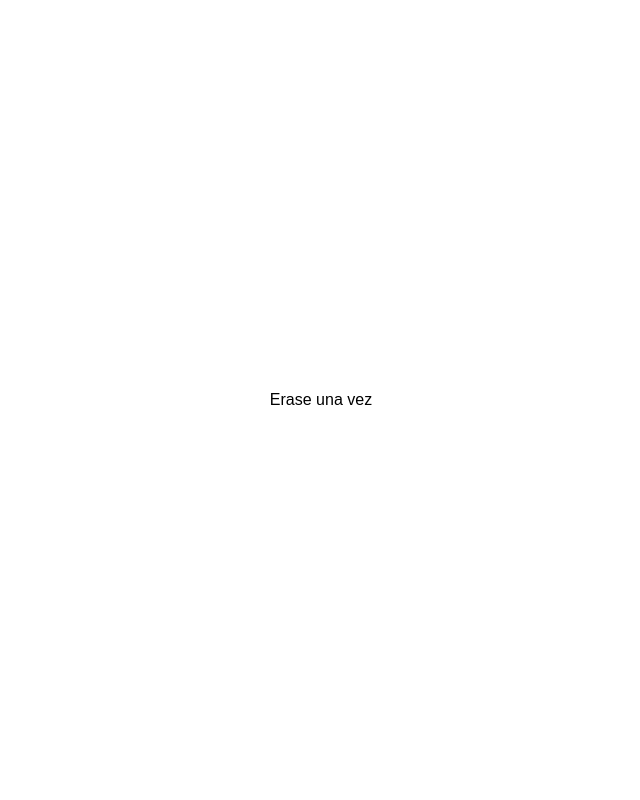
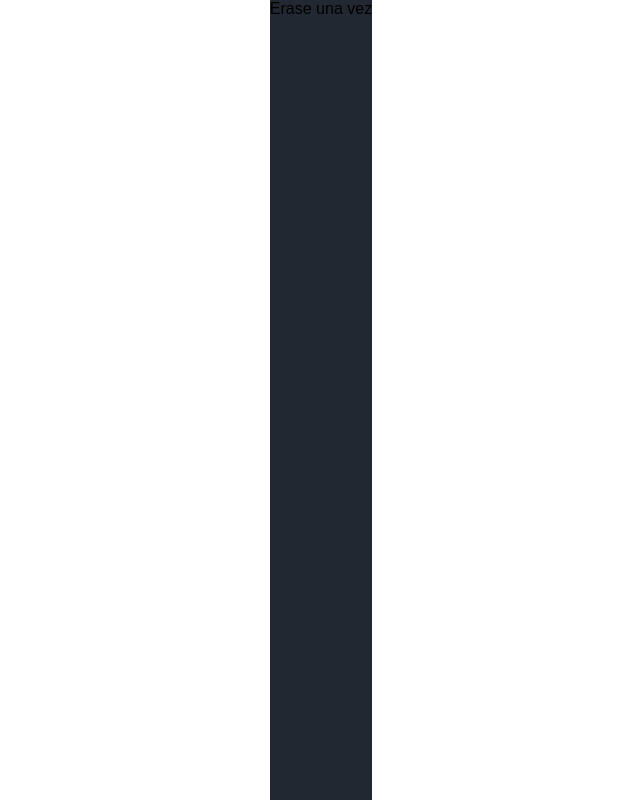
Before and after one commit to Wander95/TodoList-React-styledcomponents, a React app: page / in a window 1280 px wide. Shown: the whole page, without its empty margins (319-959 px from the left). Built offline with nearby package versions, Linux system fonts and the light colour scheme.

Commit message:
Feat(ThemeProvider): ADd theme to Mainview

```diff
--- a/src/Components/Card/Card.View.tsx
+++ b/src/Components/Card/Card.View.tsx
@@ -1,5 +1,6 @@
 import React,{ FC } from 'react';
 import * as CardStyles from './Card.styled';
+
 
 const { Container } = CardStyles;
 const Card:FC = ()=> {
--- a/src/Components/Card/Card.styled.ts
+++ b/src/Components/Card/Card.styled.ts
@@ -1,10 +1,8 @@
 import styled from 'styled-components';
-import mixins from 'Assets/styles/mixins';
+//import mixins from 'Assets/styles/mixins';
 
 export const Container = styled.div`
-  display:flex;
-  ${mixins.centralize}
+  background-color: ${({theme})=>theme.colors.primary.black};
+  height:50rem;
 
-  height:100vh ;
-  width:100%;
 `;
--- a/src/Components/Card/index.ts
+++ b/src/Components/Card/index.ts
@@ -1 +1,4 @@
-export default './Card.View.tsx';
+import Card from './Card.View'
+
+
+export default Card;
--- a/src/Layouts/Main/Main.view.tsx
+++ b/src/Layouts/Main/Main.view.tsx
@@ -1,12 +1,17 @@
+import { Card } from 'Components';
 import React,{ FC } from 'react';
 import * as MainViewStyles from './Main.styled';
+import { ThemeProvider } from 'styled-components';
+import { Theme } from 'Assets/styles/theme'
 
 const { Container } = MainViewStyles;
 const MainView:FC = ()=> {
   return (
-    <Container>
-      Erase una vez
-    </Container>
+    <ThemeProvider theme={Theme}>
+      <Container>
+        <Card />
+      </Container>
+    </ThemeProvider>
   )
 }
 
```
